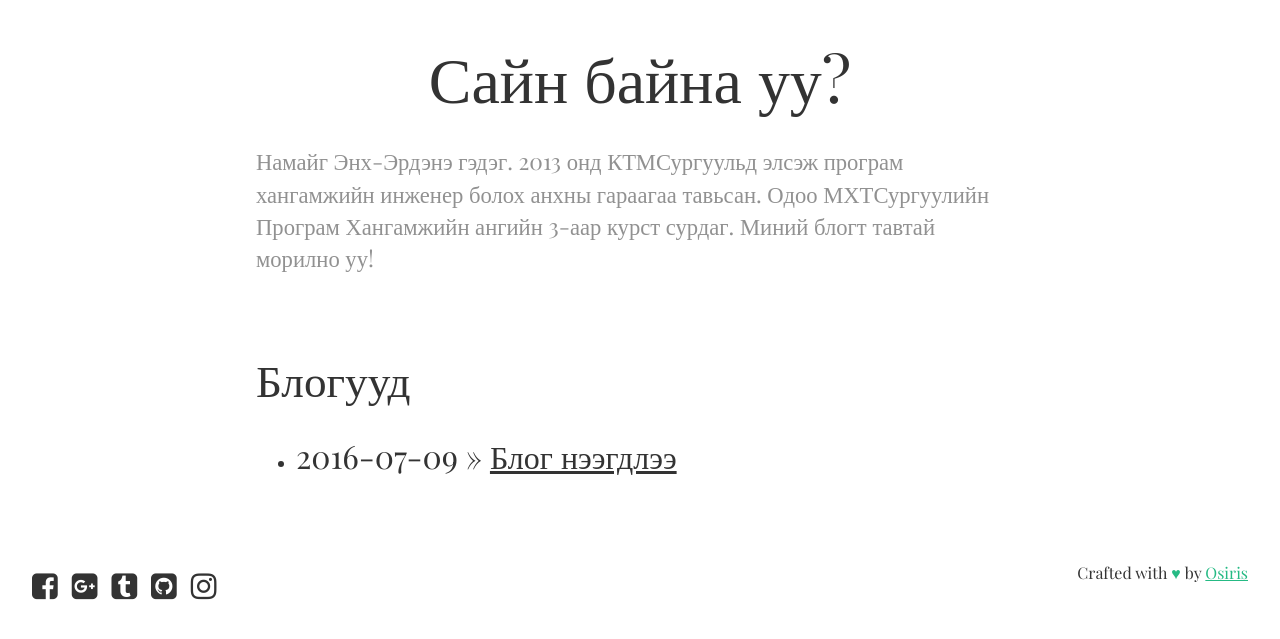
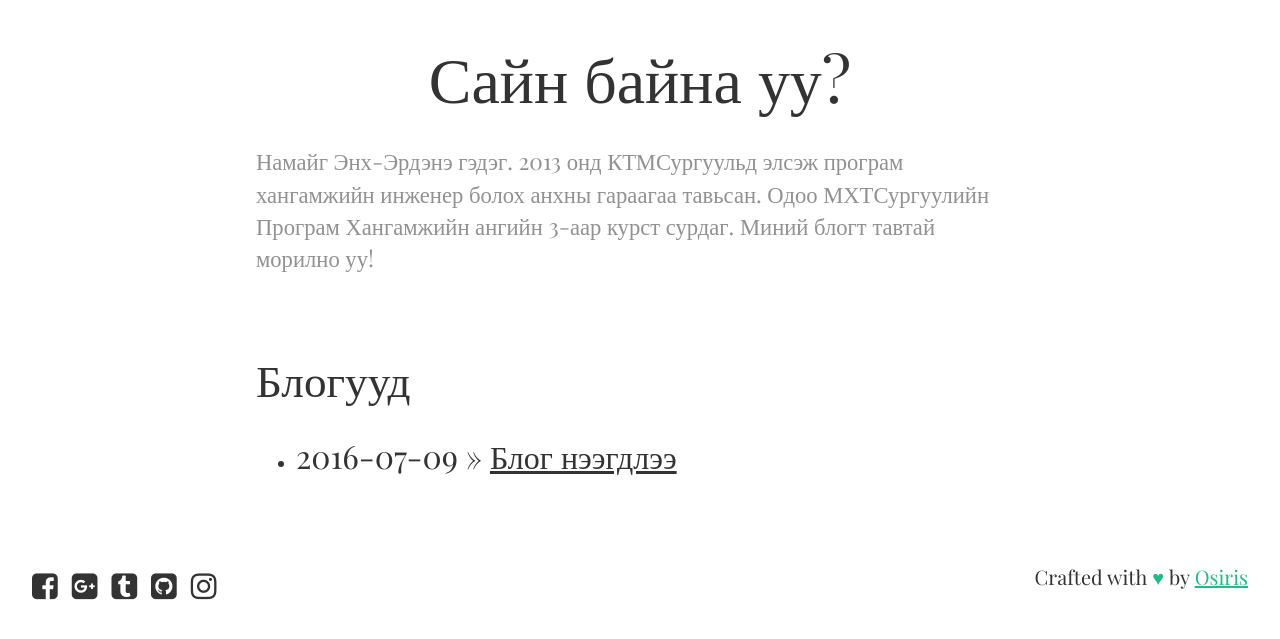
Before and after one commit to Ds3c-ctf-team/enkhee-Osiris.github.io-old, a Jekyll site: the page built from index.html, in a window 1280 px wide. Shown: the top 639 px of the page. Built offline with Jekyll 4.4.1, drawn with Linux system fonts in a browser that asks for light colours; nearby versions of some CDN libraries; some web fonts are replaced.

Commit message:
Update layout

```diff
--- a/css/main.css
+++ b/css/main.css
@@ -23,3 +23,9 @@ body {
 	font-size: 30px;
 	margin-right: 10px;
 }
+footer .grd-row-col-3-6{
+	line-height: inherit;
+}
+footer .made-by{
+	font-size: 20px;
+}
```
